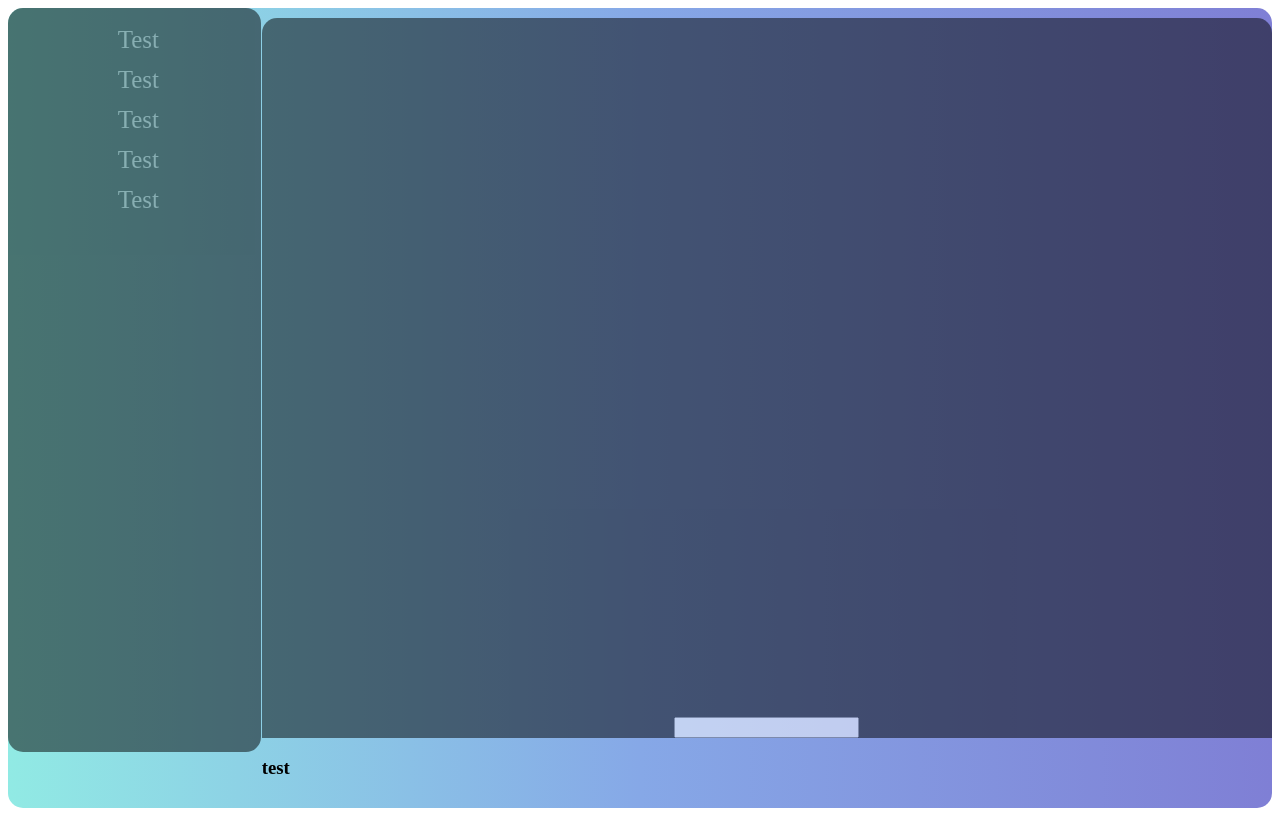
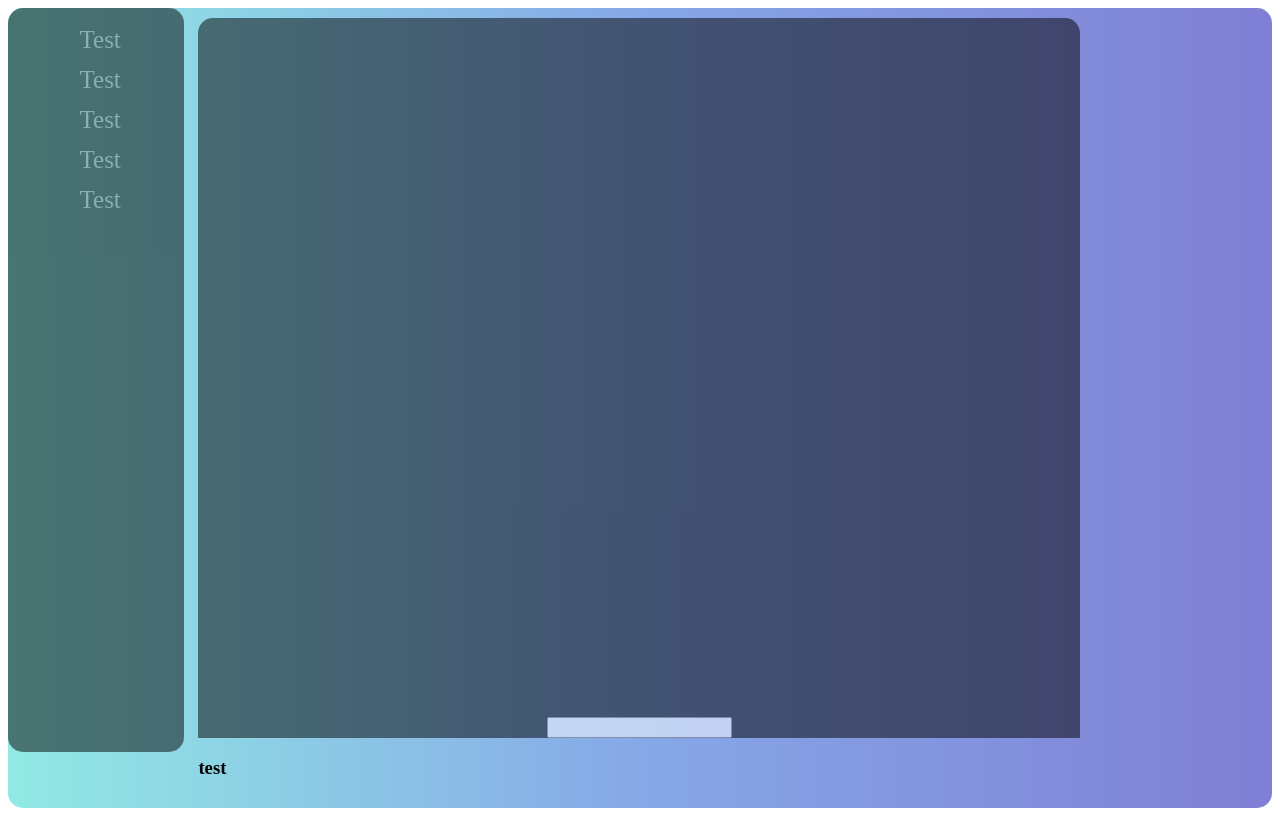
Before and after one commit to linzblue1/Cryptid, a Next.js app: page /chat in a window 1280 px wide. Built offline with nearby package versions, Linux system fonts and the light colour scheme.

Commit message:
Fixed margin

```diff
--- a/pages/chat.js
+++ b/pages/chat.js
@@ -36,8 +36,9 @@ const Wrapper = styled.section`
   white-space: nowrap;
   border-radius: 15px 15px 0 0 !important;
   border-bottom: 0 !important;
-  width: 80%;
-
+  width: 100%;
+margin-left: 1vw;
+margin-right: 15vw;
 `;
 
 const InnerBox = styled.section`
```
